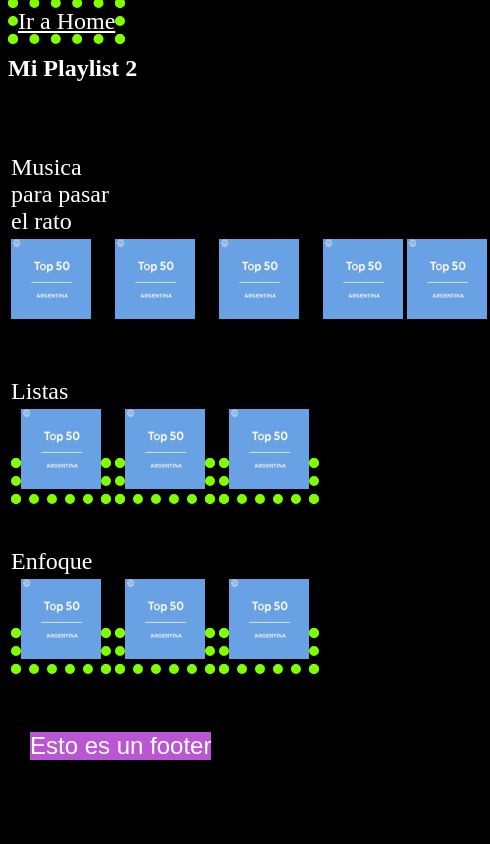
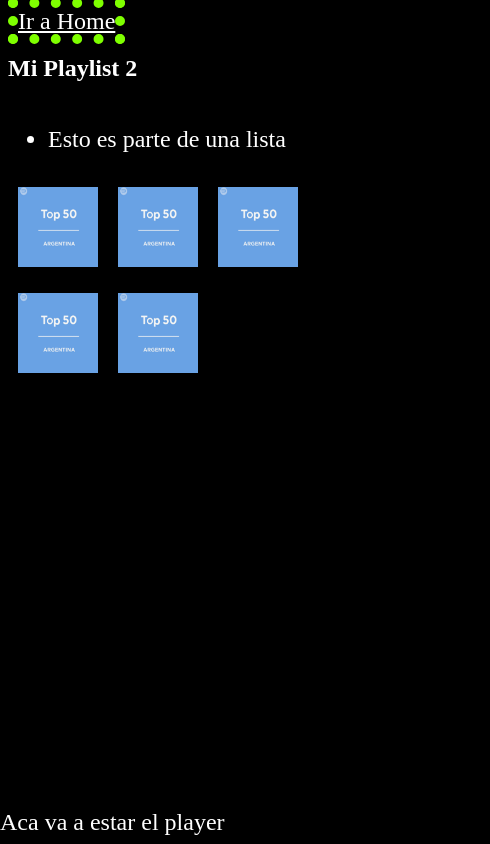
Before and after one commit to carolinaparnes/front-end, a plain HTML site: page pages/components/player.html in a window 390 px wide. Shown: the whole page, 490 px wide, since content can reach past the window. Drawn offline with Linux system fonts and the light colour scheme.

Commit message:
last commit

```diff
--- a/css/style.css
+++ b/css/style.css
@@ -97,6 +97,48 @@ tr:nth-child(odd) > td {
    background-color: red;
    box-shadow: green;
 }
+
+.player {
+    color: white;
+    position: absolute;
+    bottom: 1%;
+    left: 0px;
+}
+
+/*************************************************************************/
+/*                 Media queries, arranco por mobile                     */
+/*************************************************************************/
+@media only screen and (max-width: 660px) {
+
+    #listcontainer {
+        display: flex;
+        flex-direction: column;
+    }
+
+    .main_container {
+        display: flex;
+        flex-direction: column;
+    }
+
+    .container {
+        display: flex;
+        flex-wrap: wrap;
+        flex-direction: row-reverse;
+        justify-content: start;
+        align-items: auto;
+        align-content: start;
+    }
+
+    .item {
+        flex: 0 0 auto;
+        margin: 10px;
+    }
+
+    footer {
+        display: none;
+    }
+  }
+
 /*************************************************************************/
 /*   Estilo del componente Boton - fondo blanco                          */
 /*************************************************************************/
--- a/pages/components/player.html
+++ b/pages/components/player.html
@@ -15,89 +15,50 @@
     <h2>
         Mi Playlist 2
     </h2>
+    <div class="main_container">
+        <div>
+            <ul>
+                <li>
+                    Esto es parte de una lista
+                </li>
+            </ul>
 
-    <table>
-        <tr>
-            <td>
-                Musica para pasar el rato
-            </td>
-        </tr>
-        <tr>
-            <td>
+        </div>
+        <div class="container">
+            <div class="item">
                 <a class="musicbutton" href="#">
                     <img width="80px" height="80px" src="../../assets/images/fon01.PNG" alt="">
                 </a>
-            </td>
-            <td>
+            </div>
+            <div class="item">
                 <a class="musicbutton" href="#">
                     <img width="80px" height="80px" src="../../assets/images/fon01.PNG" alt="">
                 </a>
-            </td>
-            <td>
+            </div>
+            <div class="item">
                 <a class="musicbutton" href="#">
                     <img width="80px" height="80px" src="../../assets/images/fon01.PNG" alt="">
                 </a>
-            </td>
-            <td>
+            </div>
+            <div class="item">
                 <a class="musicbutton" href="#">
                     <img width="80px" height="80px" src="../../assets/images/fon01.PNG" alt="">
                 </a>
-            </td>
-            <td>
+            </div>
+            <div class="item">
                 <a class="musicbutton" href="#">
                     <img width="80px" height="80px" src="../../assets/images/fon01.PNG" alt="">
                 </a>
-            </td>
-        </tr>
-        <tr>
-            <td>
-                Listas
-            </td>
-        </tr>
-        <tr>
-            <td>
-                <a href="#">
-                    <img width="80px" height="80px" src="../../assets/images/fon01.PNG" alt="">
-                </a>
-            </td>
-            <td>
-                <a href="#">
-                    <img width="80px" height="80px" src="../../assets/images/fon01.PNG" alt="">
-                </a>
-            </td>
-            <td>
-                <a href="#">
-                    <img width="80px" height="80px" src="../../assets/images/fon01.PNG" alt="">
-                </a>
-            </td>
+            </div>
 
-        </tr>
-        <tr>
-            <td>
-                Enfoque
-            </td>
-        </tr>
-        <tr>
-            <td>
-                <a href="#">
-                    <img width="80px" height="80px" src="../../assets/images/fon01.PNG" alt="">
-                </a>
-            </td>
-            <td>
-                <a href="#">
-                    <img width="80px" height="80px" src="../../assets/images/fon01.PNG" alt="">
-                </a>
-            </td>
-            <td>
-                <a href="#">
-                    <img width="80px" height="80px" src="../../assets/images/fon01.PNG" alt="">
-                </a>
-            </td>
+        </div>
+    </div>
 
-        </tr>
-    </table>
+    <div class="player">
+        Aca va a estar el player
+    </div>
 
 </body>
-<footer>Esto es un footer</footer>
+<!--footer>Esto es un footer</footer-->
 
 </html>
```
Also changed, not shown: index.html (+2 -2 lines).
